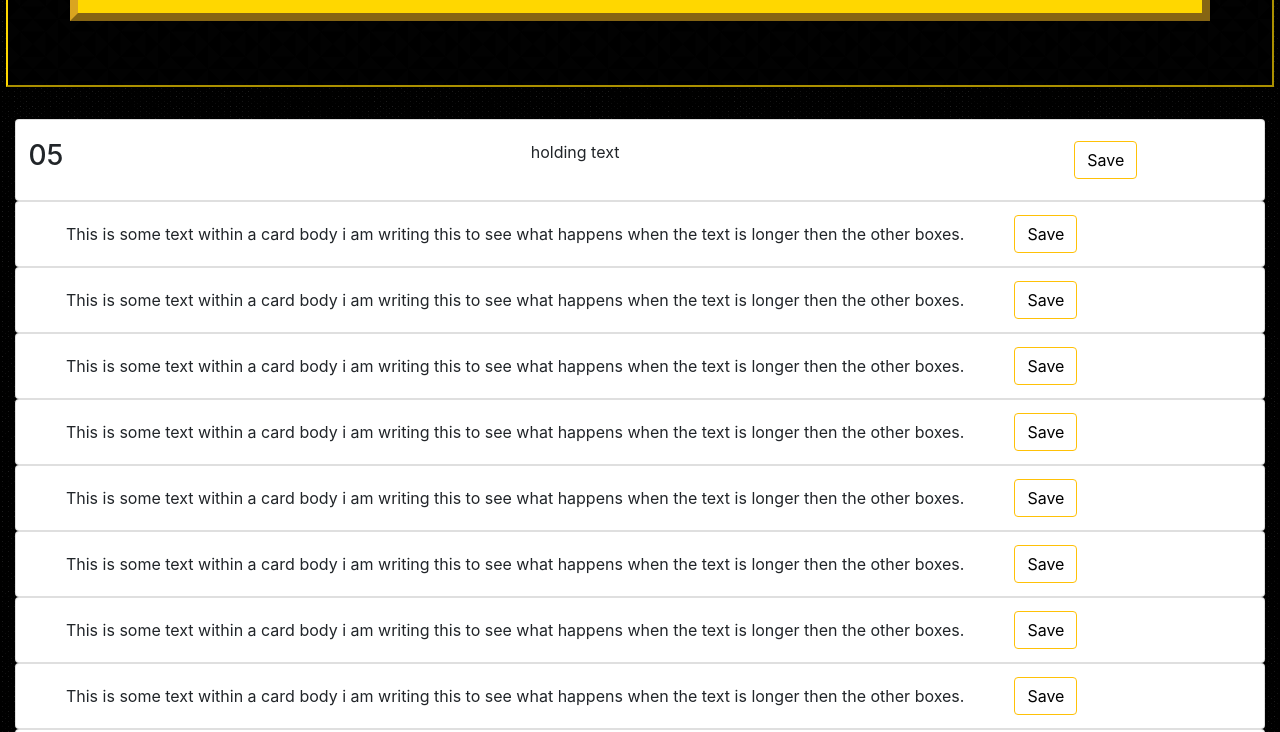
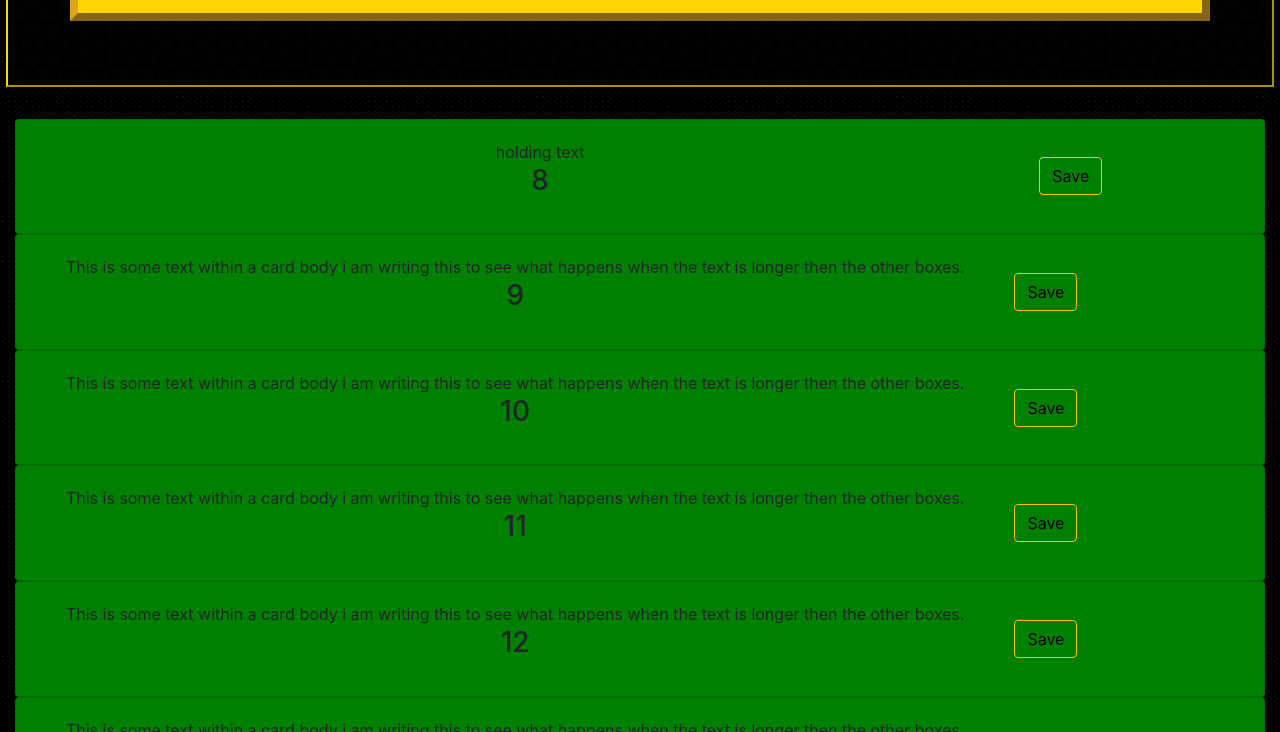
Before and after one commit to SpencerFalor-Ward/HW-5-SFW-Daily-Planner, a plain HTML site: page index.html in a window 1280 px wide. Shown: the part 189-921 px from the top of the page. Drawn offline with nearby package versions, Linux system fonts and the light colour scheme.

Commit message:
started card colors

```diff
--- a/assets/JS/script.js
+++ b/assets/JS/script.js
@@ -17,12 +17,32 @@ var m = moment();
 var mDate = m.format("MM-DD-YYYY");
 var mDay = m.format("dddd");
 var mHour = m.format("HH");
-var timeSlot = $("<h3>");
-timeSlot.text(`${mHour}`);
-dateTime.append(timeSlot);
+// var timeSlot = $("<h3>");
+// timeSlot.text(`${mHour}`);
+// dateTime.append(timeSlot);
 headerDateTime.text(`Heres whats happenings: ${mDay} ${mDate}`);
 
-console.log(timeSlot);
+
+var timeArray = [8, 9, 10, 11, 12, 13, 14, 15, 16, 17, 18];
+for (var i = 0; i < timeArray.length; i++) {
+  var timeSlot = $("<h3>").text(`${timeArray[i]}`);
+  $(`#${timeArray[i]}`).append(timeSlot);
+  // timeSlot.text(`${mHour}`);
+  // dateTime.append(timeSlot);
+}
+function cardColor(){
+  if (timeSlot.text() < mHour){
+cardInput.css("background-color", "red" );
+  }
+  else if (timeSlot == mHour){
+  cardInput.css("background-color", "gray" );
+}
+else (timeSlot > mHour)
+  cardInput.css("background-color", "green" )
+}
+
+  cardColor();
+console.log(cardColor());
 
 $(document).ready(function() {
   cardInput.click(function() {
@@ -63,41 +83,47 @@ $(document).ready(function() {
           // Stringify and set "todos" key in localStorage to todos array
           localStorage.setItem(
             id,
-      "&#x1f4a3" +
             $("input")
             .val()
-          .trim() +
-        "&#x1f4a3"
+            .trim()
             );
 }
 
+
+
         function populateTodos() {
-    var timeArray = [8, 9, 10, 11, 12, 1, 2, 3, 4, 5, 6];
+          var timeArray = [8, 9, 10, 11, 12, 13, 14, 15, 16, 17, 18];
           for (var i = 0; i < timeArray.length; i++) {
-      var p = $("<p>").text(localStorage.getItem(`${timeArray[i]}am`));
-      $(`#${timeArray[i]}am`).append(p);
+            var p = $("<p>").text(localStorage.getItem(`${timeArray[i]}`));
+            $(`#${timeArray[i]}`).append(p);
           }
         }
 
+
+
+
+
   populateTodos();
-  // save.click(function(event) {
-  //   event.preventDefault();
+});
 
-  //   var todoText = input.val().trim();
+//   save.click(function(event) {
+//     event.preventDefault();
 
-  //   // Return from function early if submitted todoText is blank
-  //   if (todoText === "") {
-  //     return;
-  //   }
-  //   // Add new todoText to todos array, clear the input
-  //   todos.push(todoText);
-  //   input.val() = "";
+//     var todoText = input.val().trim();
 
-  //   // Store updated todos in localStorage, re-render the list
-  //   storeTodos();
-  //   renderTodos();
-  // });
-});
+//     // Return from function early if submitted todoText is blank
+//     if (todoText === "") {
+//       return;
+//     }
+//     // Add new todoText to todos array, clear the input
+//     todos.push(todoText);
+//     input.val() = "";
+
+//     // Store updated todos in localStorage, re-render the list
+//     storeTodos();
+//     renderTodos();
+//   });
+
 
 // need to set item with local storage and then get item with local storage
 // add bombs and explosion emojis
--- a/index.html
+++ b/index.html
@@ -28,89 +28,89 @@
     </div>
   <!-- container for the hour cards -->
     <div class="d-flex justify-content-center flex-column col-md-auto hoursBox">
-      <!-- 8 am -->
+      <!-- 8  -->
       <div class="card">
         <div class= 'dateTime'></div>
-        <div class="card-body" id='8am'>
+        <div class="card-body" id='8'>
        holding text
         </div>
         <button type="button" class="btn btn-outline-warning" data-time='8am'>Save</button>
         </div>
-        <!-- 9 am  -->
+        <!-- 9   -->
       <div class="card">
-        <div class="card-body">
+        <div class="card-body"id='9'>
           This is some text within a card body i am writing this to see what
           happens when the text is longer then the other boxes.
         </div>
         <button type="button" class="btn btn-outline-warning">Save</button>
       </div>
-      <!-- 10 am  -->
+      <!-- 10   -->
       <div class="card">
-        <div class="card-body">
+        <div class="card-body"id='10'>
           This is some text within a card body i am writing this to see what
           happens when the text is longer then the other boxes.
         </div>
         <button type="button" class="btn btn-outline-warning">Save</button>
         </div>
-        <!-- 11 am  -->
+        <!-- 11   -->
       <div class="card">
-        <div class="card-body">
+        <div class="card-body"id='11'>
           This is some text within a card body i am writing this to see what
           happens when the text is longer then the other boxes.
         </div>
         <button type="button" class="btn btn-outline-warning">Save</button>
       </div>
-      <!-- 12 pm  -->
+      <!-- 12  -->
       <div class="card">
-        <div class="card-body">
+        <div class="card-body"id='12'>
           This is some text within a card body i am writing this to see what
           happens when the text is longer then the other boxes.
           </div>
           <button type="button" class="btn btn-outline-warning">Save</button>
         </div>
-        <!-- 1 pm  -->
+        <!-- 13   -->
       <div class="card">
-        <div class="card-body">
+        <div class="card-body"id='13'>
           This is some text within a card body i am writing this to see what
           happens when the text is longer then the other boxes.
         </div>
         <button type="button" class="btn btn-outline-warning">Save</button>
         </div>
-        <!-- 2 pm  -->
+        <!-- 14  -->
       <div class="card">
-        <div class="card-body">
+        <div class="card-body"id='14'>
           This is some text within a card body i am writing this to see what
           happens when the text is longer then the other boxes.
         </div>
         <button type="button" class="btn btn-outline-warning">Save</button>
         </div>
-        <!-- 3 pm  -->
+        <!-- 15  -->
       <div class="card">
-        <div class="card-body">
+        <div class="card-body"id='15'>
           This is some text within a card body i am writing this to see what
           happens when the text is longer then the other boxes.
           </div>
           <button type="button" class="btn btn-outline-warning">Save</button>
         </div>
-        <!-- 4 pm -->
+        <!-- 16 -->
       <div class="card">
-        <div class="card-body">
+        <div class="card-body"id='16'>
           This is some text within a card body i am writing this to see what
           happens when the text is longer then the other boxes.
         </div>
         <button type="button" class="btn btn-outline-warning">Save</button>
         </div>
-        <!-- 5 pm  -->
+        <!-- 17  -->
       <div class="card">
-        <div class="card-body">
+        <div class="card-body"id='17'>
           This is some text within a card body i am writing this to see what
           happens when the text is longer then the other boxes.
         </div>
         <button type="button" class="btn btn-outline-warning">Save</button>
         </div>
-        <!-- 6 pm  -->
+        <!-- 18  -->
       <div class="card">
-        <div class="card-body">
+        <div class="card-body"id='18'>
           This is some text within a card body i am writing this to see what
           happens when the text is longer then the other boxes.
         </div>
```
Lines whose indentation alone changed are shown as unchanged.
